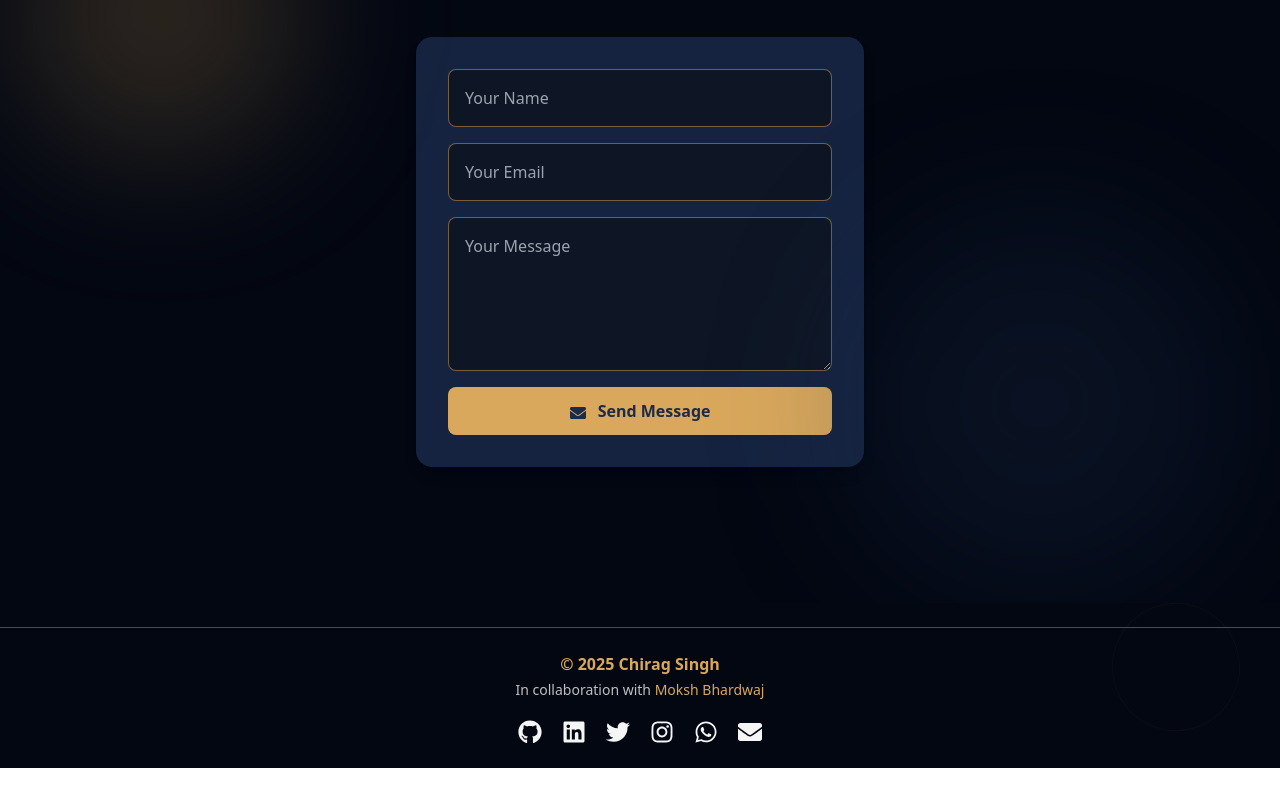
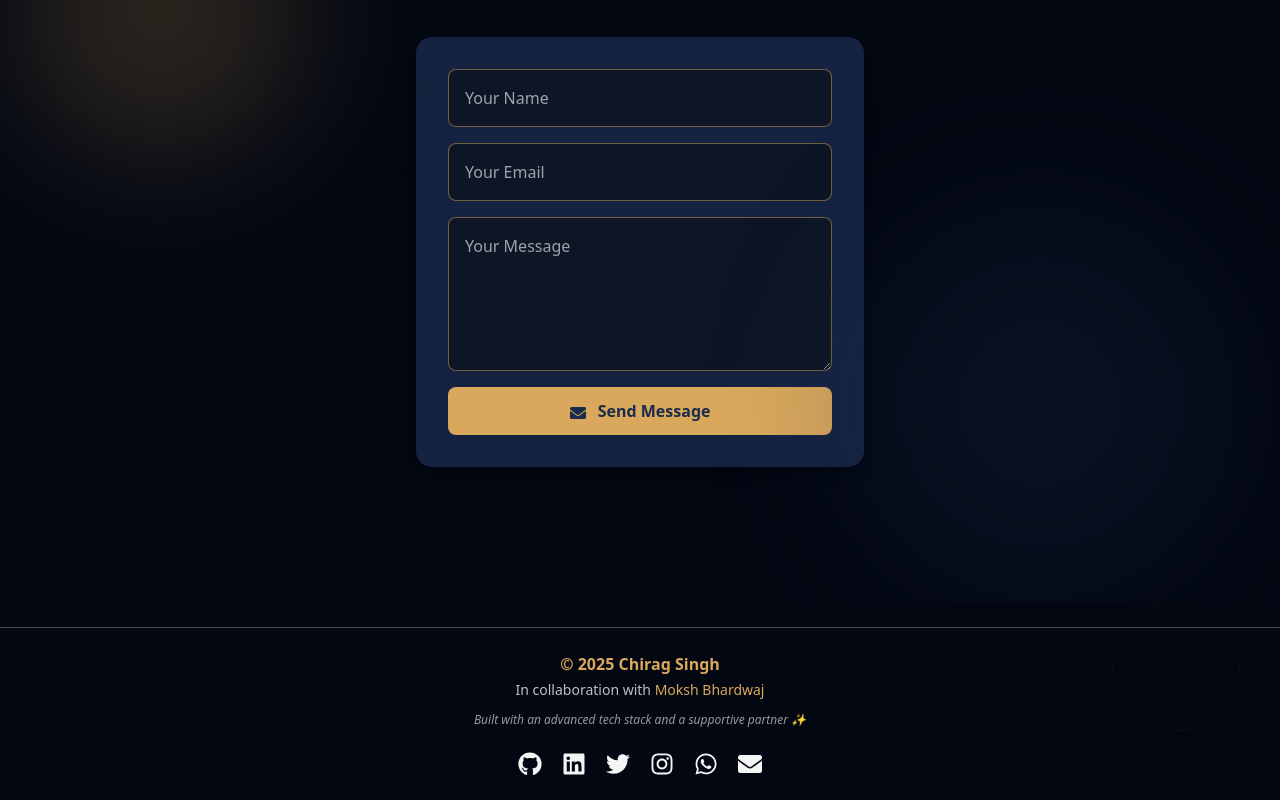
Before and after one commit to chirag349/portfolio, a React (Vite) app: page / in a window 1280 px wide. Shown: the part 2837-3637 px from the top of the page. Before the commit the page ends 3605 px from the top, so only its background shows below. Built offline with nearby package versions, Linux system fonts and the light colour scheme.

Commit message:
Update Footer.jsx
.

```diff
--- a/src/components/Footer.jsx
+++ b/src/components/Footer.jsx
@@ -1,6 +1,13 @@
 import React from "react";
 import { motion } from "framer-motion";
-import { FaGithub, FaLinkedin, FaTwitter, FaInstagram, FaWhatsapp, FaEnvelope } from "react-icons/fa";
+import {
+  FaGithub,
+  FaLinkedin,
+  FaTwitter,
+  FaInstagram,
+  FaWhatsapp,
+  FaEnvelope,
+} from "react-icons/fa";
 
 export default function Footer() {
   const socials = [
@@ -25,7 +32,7 @@ export default function Footer() {
       <p className="text-[#d9a85c] font-semibold mb-1">
         © {new Date().getFullYear()} Chirag Singh
       </p>
-      <p className="text-sm text-[#bfbfbf] mb-5">
+      <p className="text-sm text-[#bfbfbf] mb-3">
         In collaboration with{" "}
         <a
           href="https://mokshbhardwaj.netlify.app"
@@ -35,6 +42,10 @@ export default function Footer() {
         >
           Moksh Bhardwaj
         </a>
+      </p>
+
+      <p className="text-xs italic text-[#999] mb-6">
+        Built with an advanced tech stack and a supportive partner ✨
       </p>
 
       <div className="flex justify-center flex-wrap gap-5 text-2xl">
```
